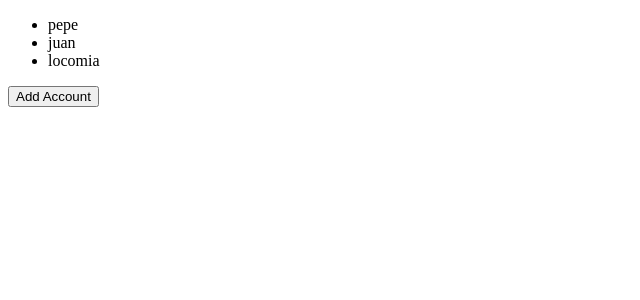
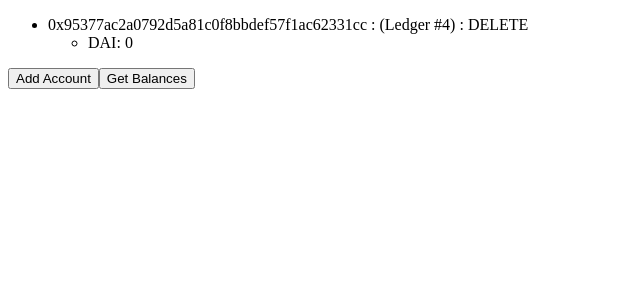
Before and after one commit to llopez/cryptofolio, a React (Create React App) app: page / in a window 1280 px wide. Both pictures are taken after a click on the button "Add Account". Shown: the top 300 px of the page, without its empty margins (0-640 px from the left). Built offline with nearby package versions, Linux system fonts and the light colour scheme.

Commit message:
simulate getBalance delete account add localstorage

```diff
--- a/src/actions/accounts.js
+++ b/src/actions/accounts.js
@@ -1,8 +1,26 @@
-export const addAccount = (name) => {
+export const addAccount = (name, address) => {
   return {
     type: 'ADD',
     payload: {
-      name
+      name,
+      address,
+      dai: 0
     }
   }
 }
+export const updateAccount = (data) => {
+  return {
+    type: 'UPDATE',
+    payload: {
+      ...data
+    }
+  }
+}
+export const deleteAccount = (address) => {
+  return {
+    type: 'DELETE',
+    payload: {
+      address
+    }
+  }
+}
--- a/src/components/accounts/Item.jsx
+++ b/src/components/accounts/Item.jsx
@@ -1,10 +1,23 @@
-import React from 'react';
+import React, { useContext } from 'react';
+import Context from '../../context/context';
+import { deleteAccount } from '../../actions/accounts';
 
 const Item = (props) => {
-  const { name } = props;
+  const { name, address, dai } = props;
+
+  const [_, dispatch] = useContext(Context);
 
   return (
-    <li>{name}</li>
+    <li>
+      {address} : ({name}) : <a onClick={() => {
+        dispatch(deleteAccount(address))
+      }}>DELETE</a>
+      <ul>
+        <li>
+          DAI: {dai}
+        </li>
+      </ul>
+    </li>
   )
 }
 
--- a/src/components/accounts/List.jsx
+++ b/src/components/accounts/List.jsx
@@ -1,21 +1,36 @@
 import React, { useContext } from 'react';
 import Item from './Item';
 import Context from '../../context/context';
-import { addAccount } from '../../actions/accounts';
+import { addAccount, updateAccount } from '../../actions/accounts';
 
 const List = () => {
   const [state, dispatch] = useContext(Context);
 
+  const getBalances = () => {
+    setTimeout(() => {
+
+      state.accounts.map((account) => {
+        dispatch(updateAccount({ ...account, dai: 1000 }))
+      })
+
+    }, 3000)
+  }
+
   return (
     <div>
       <ul>
-        {state.accounts.map(({ name }) => <Item key={name} name={name} />)}
+        {state.accounts.map((account) => <Item key={account.name} {...account} />)}
       </ul >
       <button onClick={
         () => {
-          dispatch(addAccount('locomia'))
+          dispatch(addAccount('Ledger #4', '0x95377ac2a0792d5a81c0f8bbdef57f1ac62331cc'))
         }
       }>Add Account</button>
+      <button onClick={
+        () => {
+          getBalances();
+        }
+      }>Get Balances</button>
     </div>
   )
 }
--- a/src/context/StateProvider.jsx
+++ b/src/context/StateProvider.jsx
@@ -3,14 +3,21 @@ import Context from "./context";
 import rootReducer from "../reducers";
 
 const initialState = {
-  accounts: [
-    { name: 'pepe' },
-    { name: 'juan' },
-  ]
+  accounts: []
 }
 
+const withCache = reducer => {
+  return (state, action) => {
+    const newState = reducer(state, action);
+    localStorage.setItem("my-state", JSON.stringify(newState));
+    return newState;
+  }
+};
+
+const getStateFromCache = () => JSON.parse(localStorage.getItem('my-state')) || initialState;
+
 const StateProvider = ({ children }) => {
-  const [state, dispatch] = useReducer(rootReducer, initialState);
+  const [state, dispatch] = useReducer(withCache(rootReducer), getStateFromCache());
 
   return (
     <Context.Provider value={[state, dispatch]}>
--- a/src/reducers/accounts.js
+++ b/src/reducers/accounts.js
@@ -1,9 +1,15 @@
 const ADD = 'ADD';
+const UPDATE = 'UPDATE';
+const DELETE = 'DELETE';
 
 const reducer = (state = [], { payload, type }) => {
   switch (type) {
     case ADD:
       return [...state, payload];
+    case UPDATE:
+      return [...state.filter(({ address }) => payload.address !== address), payload]
+    case DELETE:
+      return state.filter(({ address }) => payload.address !== address)
     default:
       return state;
   }
```
